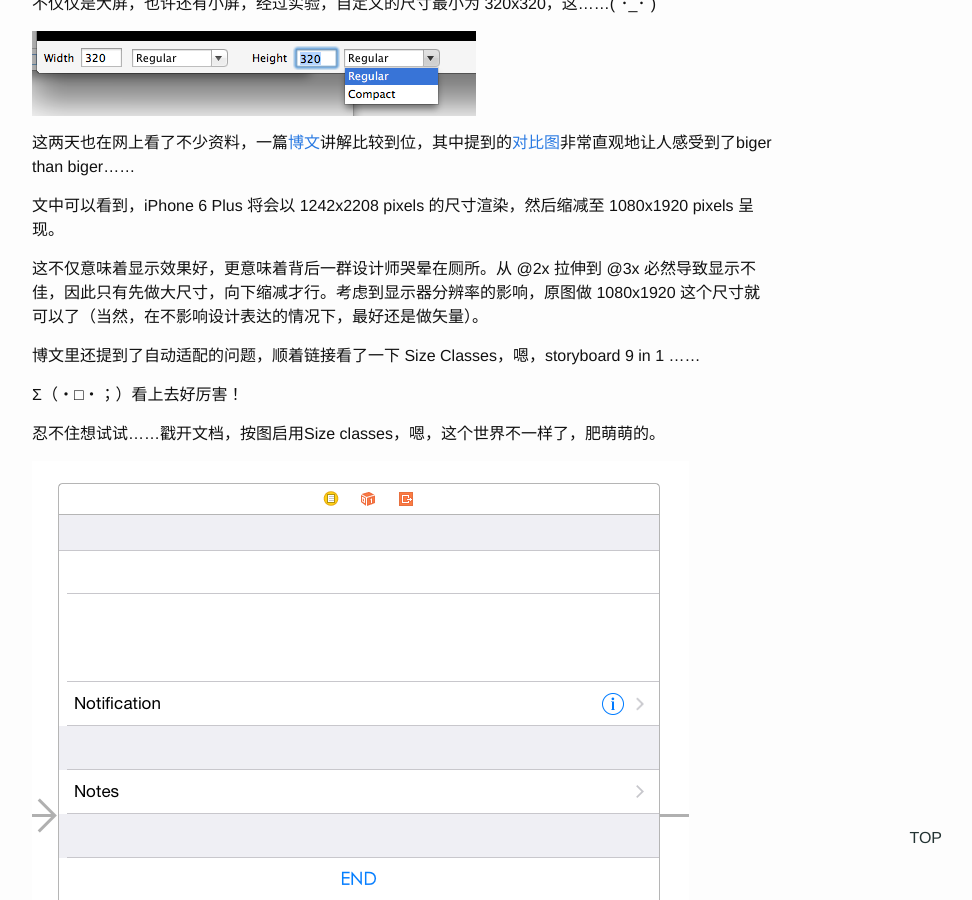
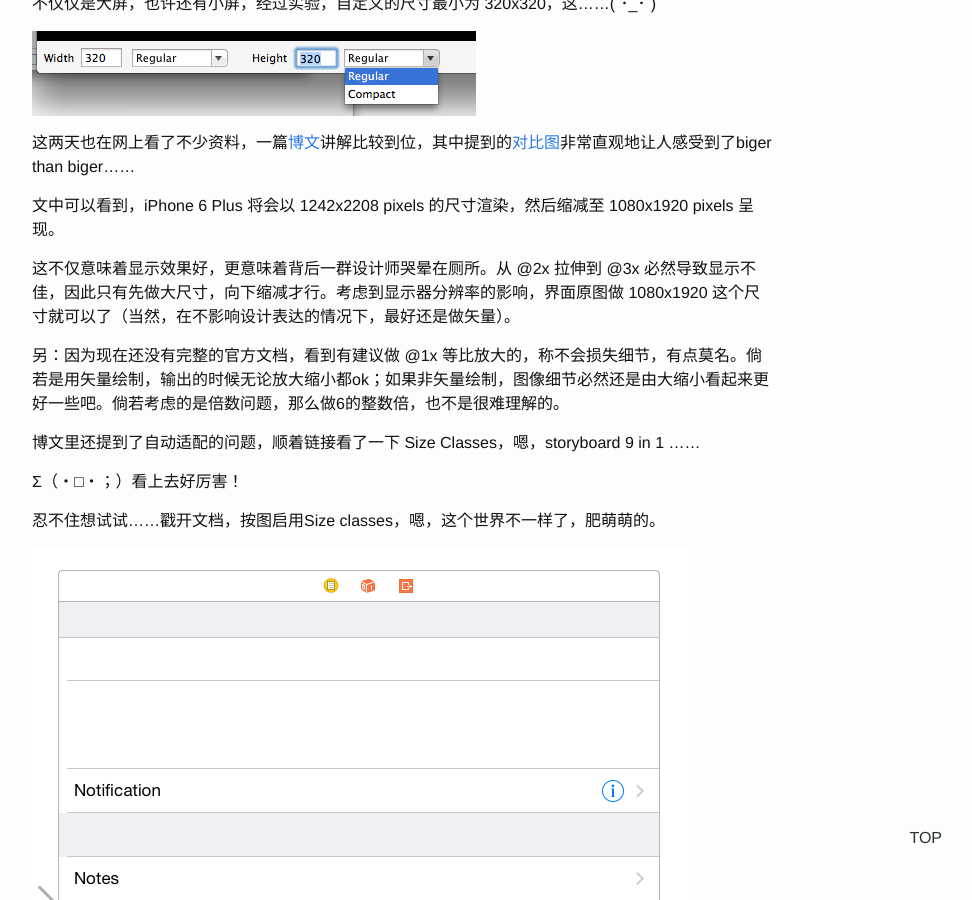
Before and after one commit to pengfeicheng/blog-1, a Jekyll site: the page built from _posts/2014-09-12-hi, iPhone6.md, in a window 1280 px wide and 900 px high, scrolled down 436 px. Shown: the whole window, without its empty margins (238-1210 px from the left). Built offline with Jekyll 4.4.1, drawn with Linux system fonts in a browser that asks for light colours.

Commit message:
由于资料更新，关于尺寸问题增加了一小段内容。

```diff
--- a/_posts/2014-09-12-hi, iPhone6.md
+++ b/_posts/2014-09-12-hi, iPhone6.md
@@ -21,7 +21,9 @@
 
 文中可以看到，iPhone 6 Plus 将会以 1242x2208 pixels 的尺寸渲染，然后缩减至 1080x1920 pixels 呈现。
 
-这不仅意味着显示效果好，更意味着背后一群设计师哭晕在厕所。从 @2x 拉伸到 @3x 必然导致显示不佳，因此只有先做大尺寸，向下缩减才行。考虑到显示器分辨率的影响，原图做 1080x1920 这个尺寸就可以了（当然，在不影响设计表达的情况下，最好还是做矢量）。
+这不仅意味着显示效果好，更意味着背后一群设计师哭晕在厕所。从 @2x 拉伸到 @3x 必然导致显示不佳，因此只有先做大尺寸，向下缩减才行。考虑到显示器分辨率的影响，界面原图做 1080x1920 这个尺寸就可以了（当然，在不影响设计表达的情况下，最好还是做矢量）。
+
+另：因为现在还没有完整的官方文档，看到有建议做 @1x 等比放大的，称不会损失细节，有点莫名。倘若是用矢量绘制，输出的时候无论放大缩小都ok；如果非矢量绘制，图像细节必然还是由大缩小看起来更好一些吧。倘若考虑的是倍数问题，那么做6的整数倍，也不是很难理解的。
 
 博文里还提到了自动适配的问题，顺着链接看了一下 Size Classes，嗯，storyboard 9 in 1 ……
 
```
